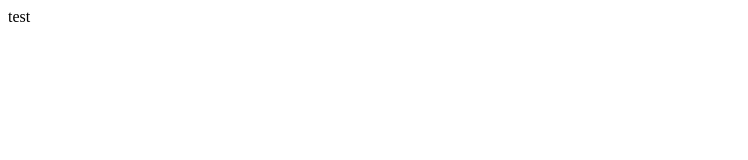
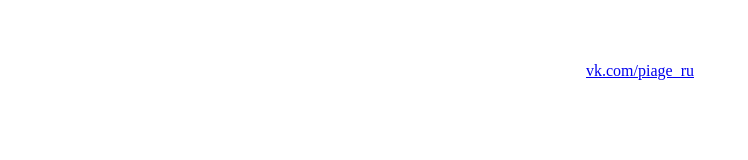
Before and after one commit to g0xff/test, a plain HTML site: page index.html in a window 1280 px wide. Shown: the whole page, without its empty margins (0-748 px from the left). Drawn offline with Linux system fonts and the light colour scheme.

Commit message:
Update index.html

```diff
--- a/index.html
+++ b/index.html
@@ -1,5 +1,6 @@
 <html>
   <body>
-    test
+    <br><br><br>
+    <center><a href="https://vk.com/piage_ru">vk.com/piage_ru</a></center>
   </body>
 </html>
```
